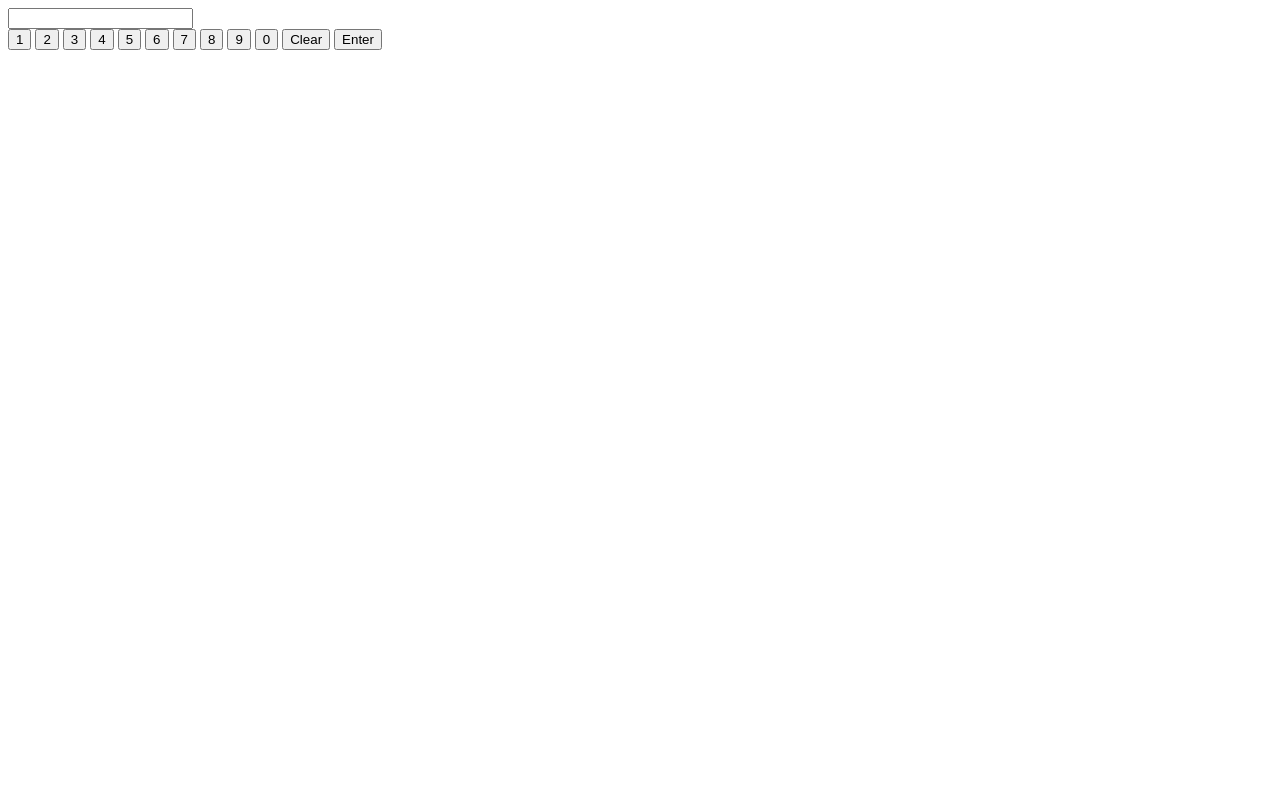
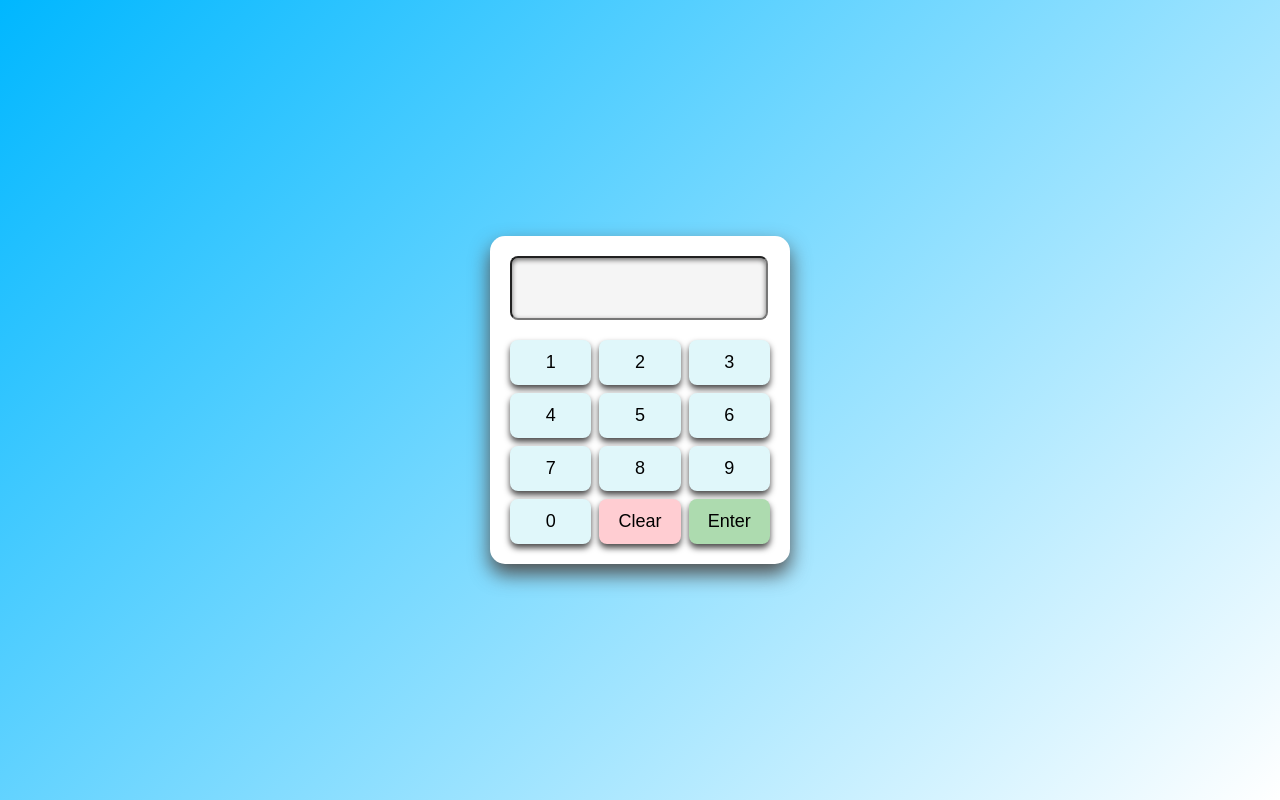
Before and after one commit to ahmed-yafee555/Calculator-HW, a plain HTML site: page index.html in a window 1280 px wide. Drawn offline with Linux system fonts and the light colour scheme.

Commit message:
Calculator HW part 2

```diff
--- a/index.html
+++ b/index.html
@@ -1,13 +1,14 @@
 <!DOCTYPE html>
 <html lang="en">
   <head>
-    <meta charset="UTF-8">
-    <meta name="viewport" content="width=device-width, initial-scale=1.0">
+    <meta charset="UTF-8" />
+    <meta name="viewport" content="width=device-width, initial-scale=1.0" />
     <title>ATM Machine</title>
+    <link rel="stylesheet" href="style.css" />
   </head>
   <body>
     <div class="atm">
-        <input type="text" id="display" readonly>
+      <input type="text" id="display" readonly />
       <div class="buttons">
         <div class="numbers">
           <button onclick="appendValue(1)">1</button>
--- /dev/null
+++ b/style.css
@@ -0,0 +1,84 @@
+body{
+    font-family: Arial, sans-serif;
+    background: linear-gradient(135deg, rgb(0, 183, 255), white);
+    display: flex;
+    height: 100vh;
+    justify-content: center;
+    align-items: center;
+    margin: 0;
+}
+
+.atm{
+    background: white;
+    padding: 20px;
+    border-radius: 15px;
+    box-shadow: 0px 10px 20px rgb(78, 78, 78);
+    width: 260px;
+    transition: transform 0.2s;
+}
+
+.atm:hover{
+    transform: scale(1.02);
+}
+
+#display{
+    width: 90%;
+    height: 40px;
+    font-size: 20px;
+    margin-bottom: 20px;
+    text-align: right;
+    padding: 10px;
+    border-radius: 8px;
+    box-shadow: inset 0 2px 5px rgb(110, 109, 109);
+    background-color: whitesmoke;
+}
+
+.buttons{
+    display: flex;
+    justify-content: space-between;
+}
+
+.numbers{
+    display: grid;
+    grid-template-columns: repeat(3, 1fr);
+    gap: 8px;
+    width: 100%;
+}
+
+button{
+    padding: 12px;
+    font-size: 18px;
+    border: none;
+    border-radius: 8px;
+    cursor: pointer;
+    transition: background-color 0,2s, transform 0.1s;
+    box-shadow: 0 4px 6px rgb(73, 72, 72);
+}
+
+.numbers button:not(:nth-child(11)):not(:nth-child(12)){
+    background-color: #e0f7fa;
+}
+
+.numbers button:not(:nth-child(11)):not(:nth-child(12)):hover{
+    background-color: #b2ebf2;
+}
+
+.numbers button:nth-child(11){
+    background-color: #ffcdd2;
+}
+
+.numbers button:nth-child(11):hover{
+    background-color: #f79898;
+}
+
+.numbers button:nth-child(12){
+    background-color: #addbaf;
+}
+
+.numbers button:nth-child(12):hover{
+    background-color: #aef1b1;
+}
+
+button:active{
+    transform: translateY(0px);
+}
```
Lines whose indentation alone changed are shown as unchanged.
